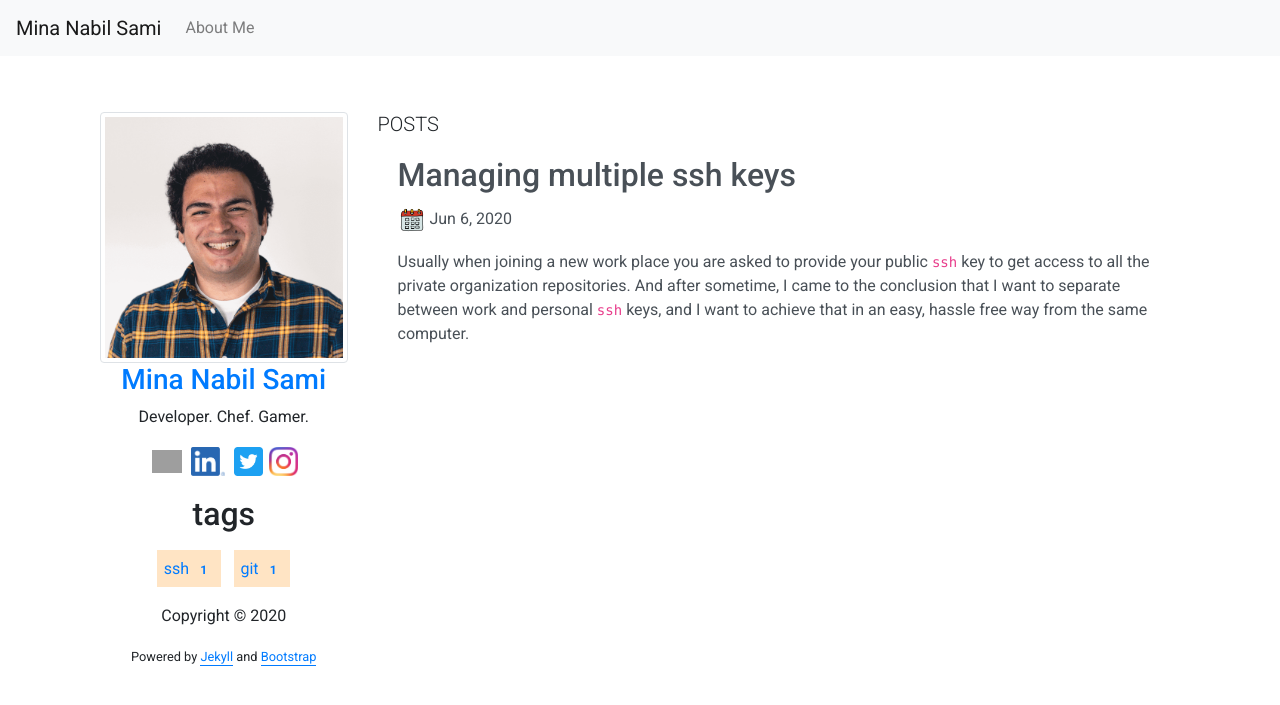
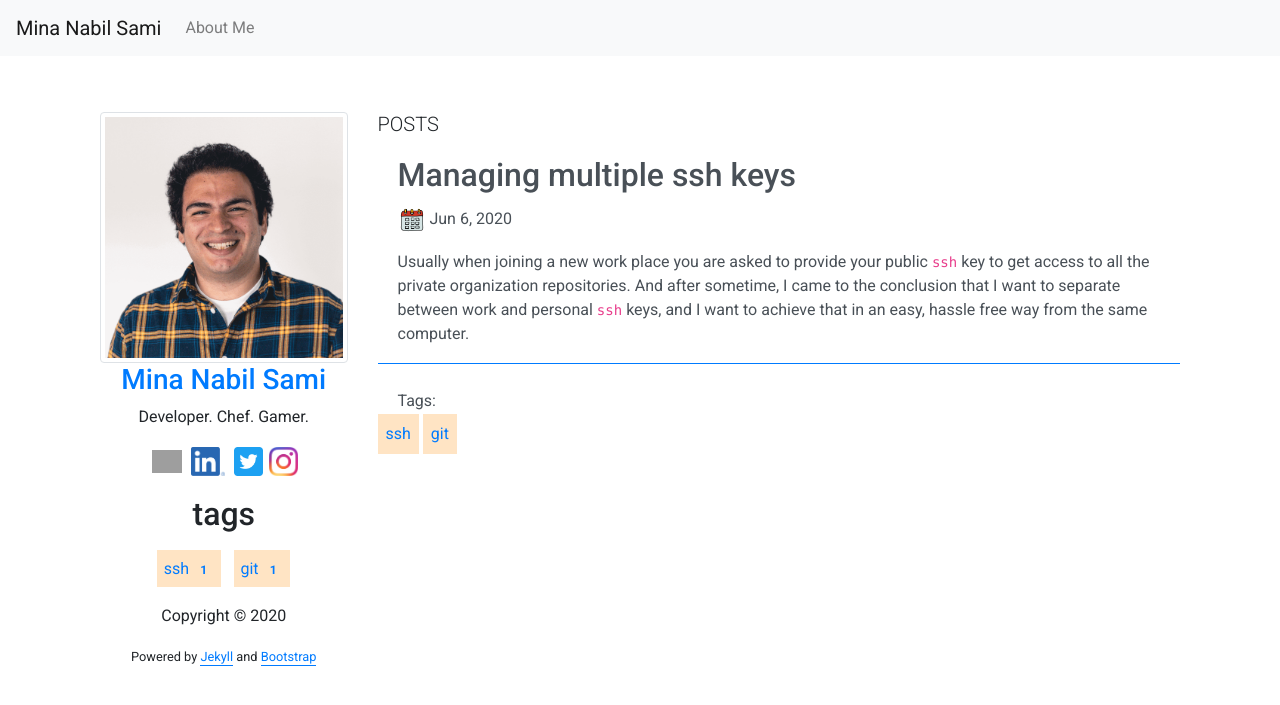
Before and after one commit to mnsami/minasami.com, a Jekyll site: the page built from index.md, in a window 1280 px wide. Shown: the top 705 px of the page. Built offline with Jekyll 4.4.1, drawn with Linux system fonts in a browser that asks for light colours; grey boxes are pictures that could not be loaded.

Commit message:
add post tags

```diff
--- a/_layouts/home.html
+++ b/_layouts/home.html
@@ -16,7 +16,17 @@
                     {{ post.date | date: "%b %-d, %Y" }}
                 </p>
                 {% if site.show_excerpts %}
-                    <p class="mb-1">{{ post.excerpt }}</p>
+                    <div class="mb-1">{{ post.excerpt }}</div>
+                {% endif %}
+                {% if post.tags.size > 0 %}
+                    <div class="tags">
+                        <div class="tags-cloud">
+                            Tags:
+                            {% for postTag in post.tags%}
+                                <a class="tag-title" href="/tags/{{ postTag }}">{{ postTag }}</a>
+                            {% endfor %}
+                        </div>
+                    </div>
                 {% endif %}
             </a>
         {% endfor %}
--- a/_layouts/post.html
+++ b/_layouts/post.html
@@ -19,7 +19,11 @@
                             <img width="28" src="/assets/images/calendar-icon.png" alt='{{ page.date | date: "%b %-d, %Y" }}'/>
                             {{ page.date | date: "%b %-d, %Y" }}
                         </p>
-
+                        <ul class="list-group list-group-horizontal-sm">
+                            {% for pageTag in page.tags%}
+                                <li class="list-group-item">{{ pageTag }}</li>
+                            {% endfor %}
+                        </ul>
 
                         {{ content }}
                     </div>
--- a/assets/css/styles.css
+++ b/assets/css/styles.css
@@ -44,3 +44,12 @@
     display: inline-block;
     margin: 2%;
 }
+
+.posts .tags-cloud {
+    margin: 0px;
+}
+
+.posts .tags-cloud .tag-title {
+    margin: 0px;
+    padding: 1%;
+}
```
